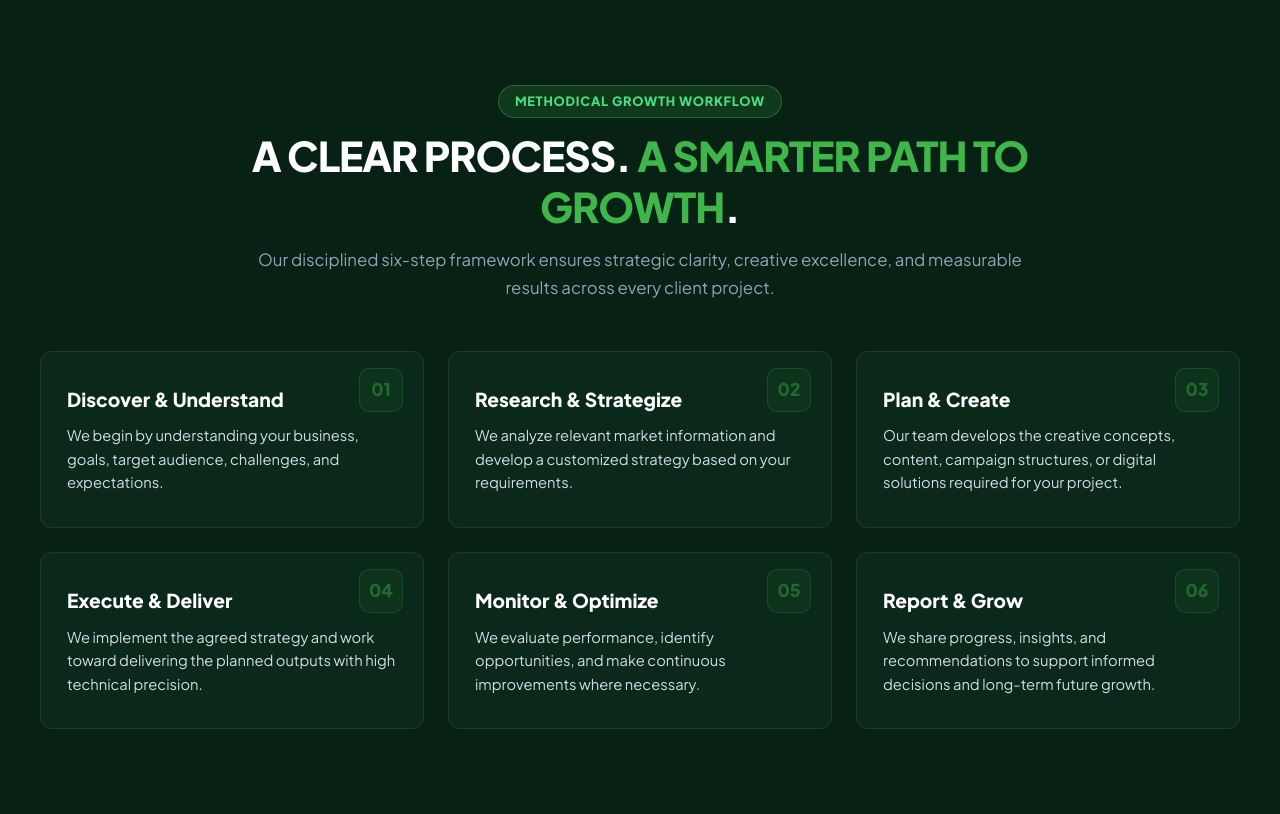
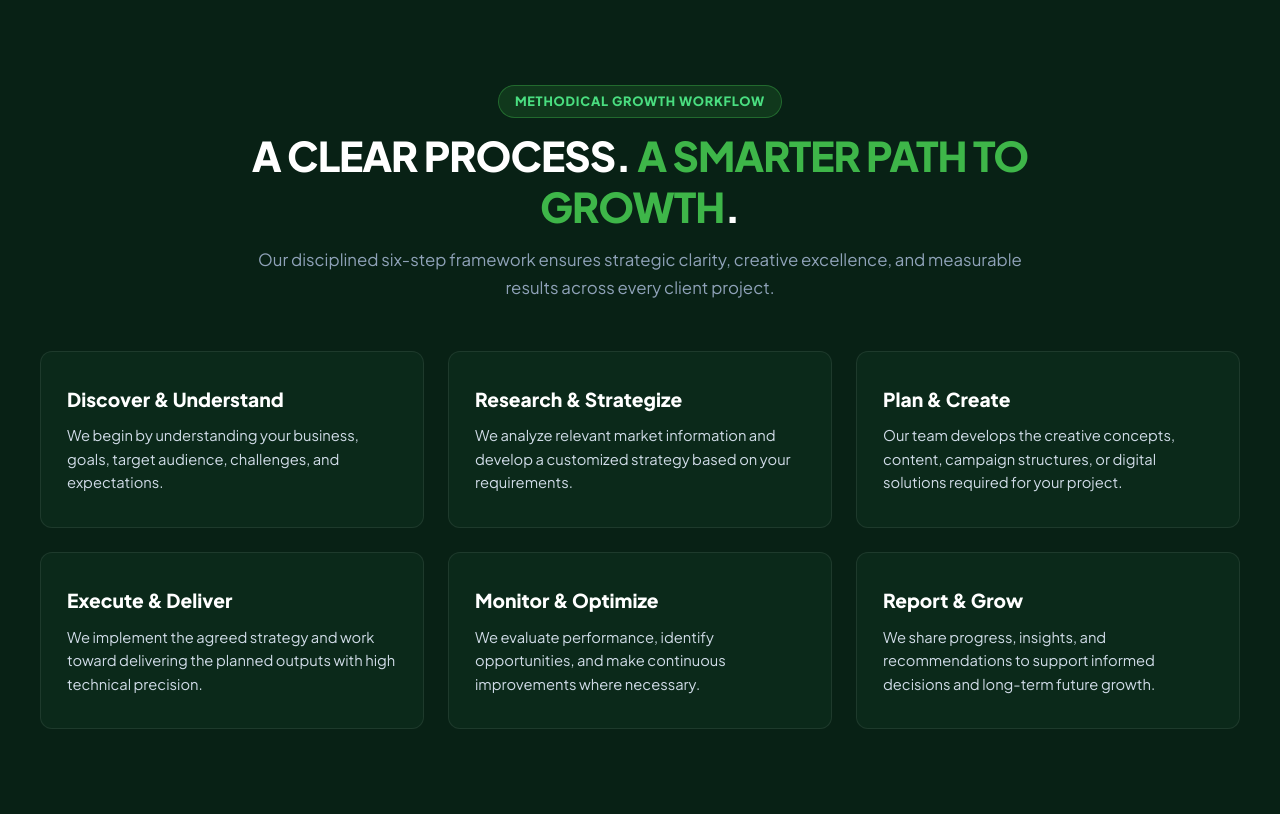
Before and after one commit to snigdhaurmiurma/giga-digital-agency, a PHP site: page / in a window 1280 px wide. Shown: the part 5639-6453 px from the top of the page. Run offline with PHP 8.4, Linux system fonts and the light colour scheme.

Commit message:
style: remove 01-06 number badges from working process cards

```diff
--- a/index.html
+++ b/index.html
@@ -1452,37 +1452,31 @@
       <div class="process-grid-6">
 
         <div class="process-card-6">
-          <div class="step-num-badge">01</div>
           <h3 class="step-title">Discover &amp; Understand</h3>
           <p class="step-desc">We begin by understanding your business, goals, target audience, challenges, and expectations.</p>
         </div>
 
         <div class="process-card-6">
-          <div class="step-num-badge">02</div>
           <h3 class="step-title">Research &amp; Strategize</h3>
           <p class="step-desc">We analyze relevant market information and develop a customized strategy based on your requirements.</p>
         </div>
 
         <div class="process-card-6">
-          <div class="step-num-badge">03</div>
           <h3 class="step-title">Plan &amp; Create</h3>
           <p class="step-desc">Our team develops the creative concepts, content, campaign structures, or digital solutions required for your project.</p>
         </div>
 
         <div class="process-card-6">
-          <div class="step-num-badge">04</div>
           <h3 class="step-title">Execute &amp; Deliver</h3>
           <p class="step-desc">We implement the agreed strategy and work toward delivering the planned outputs with high technical precision.</p>
         </div>
 
         <div class="process-card-6">
-          <div class="step-num-badge">05</div>
           <h3 class="step-title">Monitor &amp; Optimize</h3>
           <p class="step-desc">We evaluate performance, identify opportunities, and make continuous improvements where necessary.</p>
         </div>
 
         <div class="process-card-6">
-          <div class="step-num-badge">06</div>
           <h3 class="step-title">Report &amp; Grow</h3>
           <p class="step-desc">We share progress, insights, and recommendations to support informed decisions and long-term future growth.</p>
         </div>
--- a/index.php
+++ b/index.php
@@ -993,37 +993,31 @@ require_once __DIR__ . '/includes/header.php';
       <div class="process-grid-6">
 
         <div class="process-card-6">
-          <div class="step-num-badge">01</div>
           <h3 class="step-title">Discover &amp; Understand</h3>
           <p class="step-desc">We begin by understanding your business, goals, target audience, challenges, and expectations.</p>
         </div>
 
         <div class="process-card-6">
-          <div class="step-num-badge">02</div>
           <h3 class="step-title">Research &amp; Strategize</h3>
           <p class="step-desc">We analyze relevant market information and develop a customized strategy based on your requirements.</p>
         </div>
 
         <div class="process-card-6">
-          <div class="step-num-badge">03</div>
           <h3 class="step-title">Plan &amp; Create</h3>
           <p class="step-desc">Our team develops the creative concepts, content, campaign structures, or digital solutions required for your project.</p>
         </div>
 
         <div class="process-card-6">
-          <div class="step-num-badge">04</div>
           <h3 class="step-title">Execute &amp; Deliver</h3>
           <p class="step-desc">We implement the agreed strategy and work toward delivering the planned outputs with high technical precision.</p>
         </div>
 
         <div class="process-card-6">
-          <div class="step-num-badge">05</div>
           <h3 class="step-title">Monitor &amp; Optimize</h3>
           <p class="step-desc">We evaluate performance, identify opportunities, and make continuous improvements where necessary.</p>
         </div>
 
         <div class="process-card-6">
-          <div class="step-num-badge">06</div>
           <h3 class="step-title">Report &amp; Grow</h3>
           <p class="step-desc">We share progress, insights, and recommendations to support informed decisions and long-term future growth.</p>
         </div>
```
